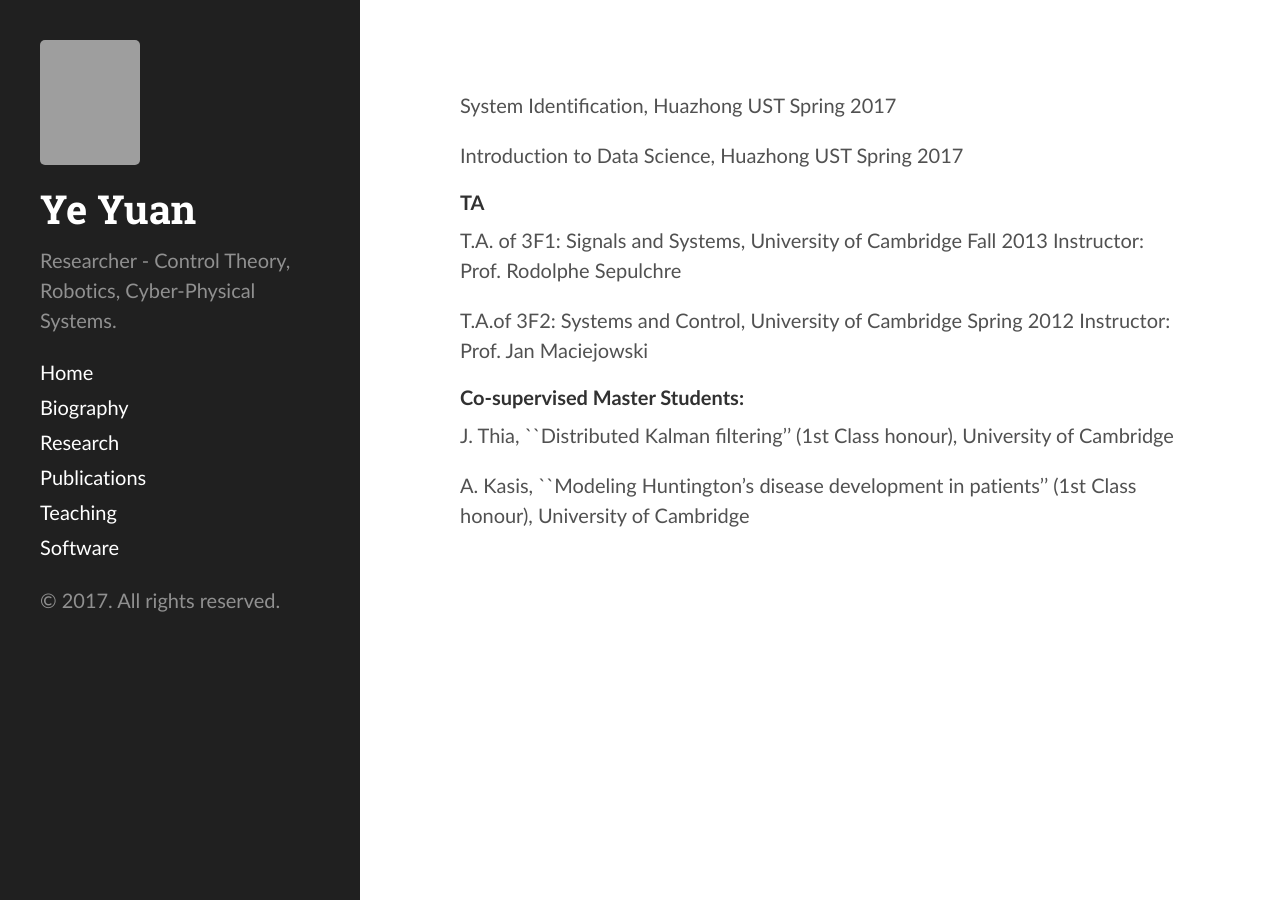
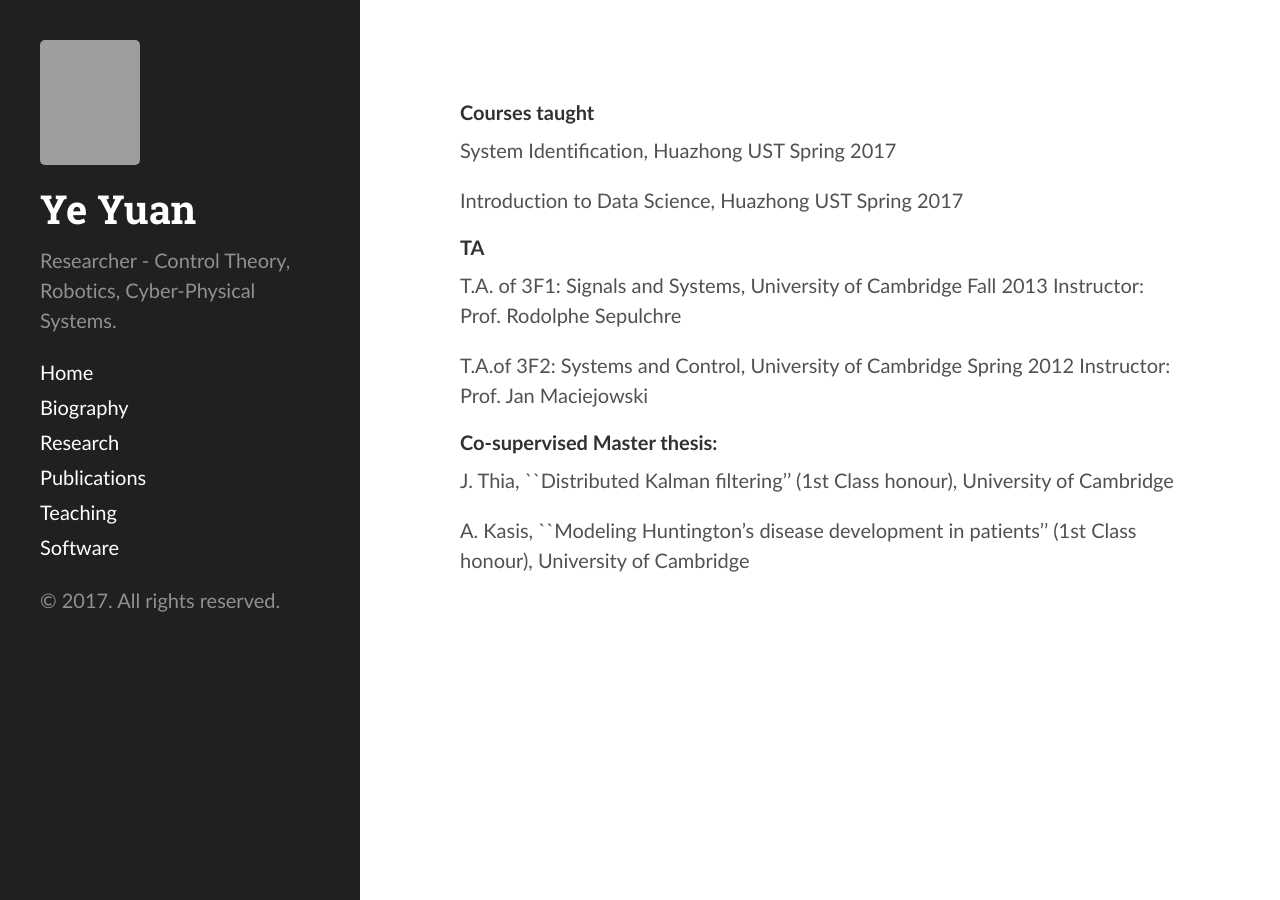
Before and after one commit to yy311/yy311.github.io, a Jekyll site: the page built from teaching.md, in a window 1280 px wide. Built offline with Jekyll 4.4.1, drawn with Linux system fonts in a browser that asks for light colours; grey boxes are pictures that could not be loaded.

Commit message:
Update teaching.md

```diff
--- a/teaching.md
+++ b/teaching.md
@@ -1,6 +1,7 @@
 ---
 layout: page
 ---
+<h4>Courses taught</h4>
 
 System Identification, Huazhong UST Spring 2017
 
@@ -15,7 +16,7 @@ T.A.of 3F2: Systems and Control, University of Cambridge Spring 2012
 Instructor: Prof. Jan Maciejowski
 
 
-<h4>Co-supervised Master Students: </h4>
+<h4>Co-supervised Master thesis: </h4>
 
 J. Thia, ``Distributed Kalman filtering'' (1st Class honour), University of Cambridge
 
```
